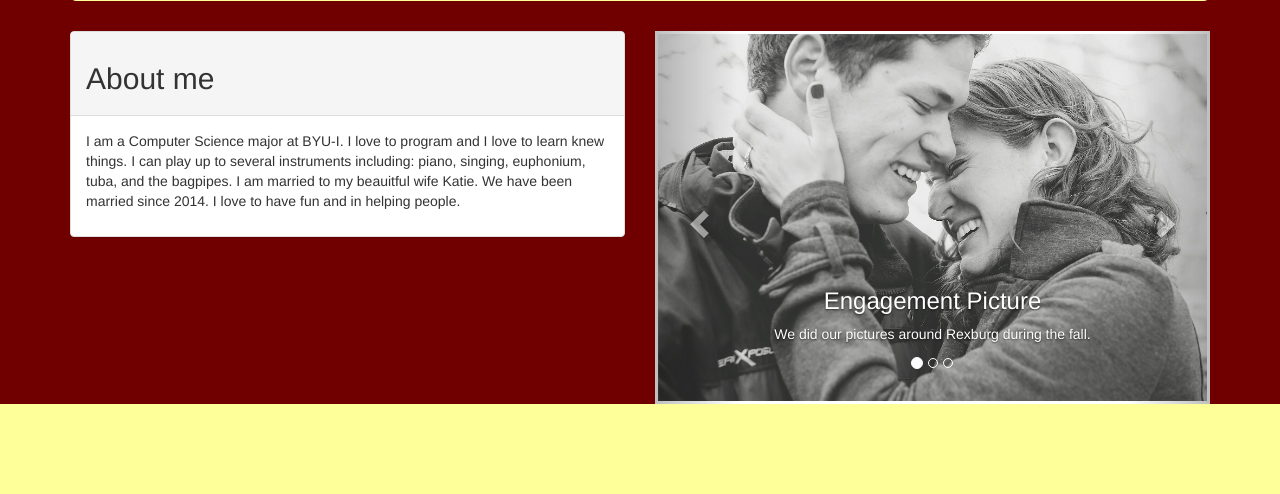
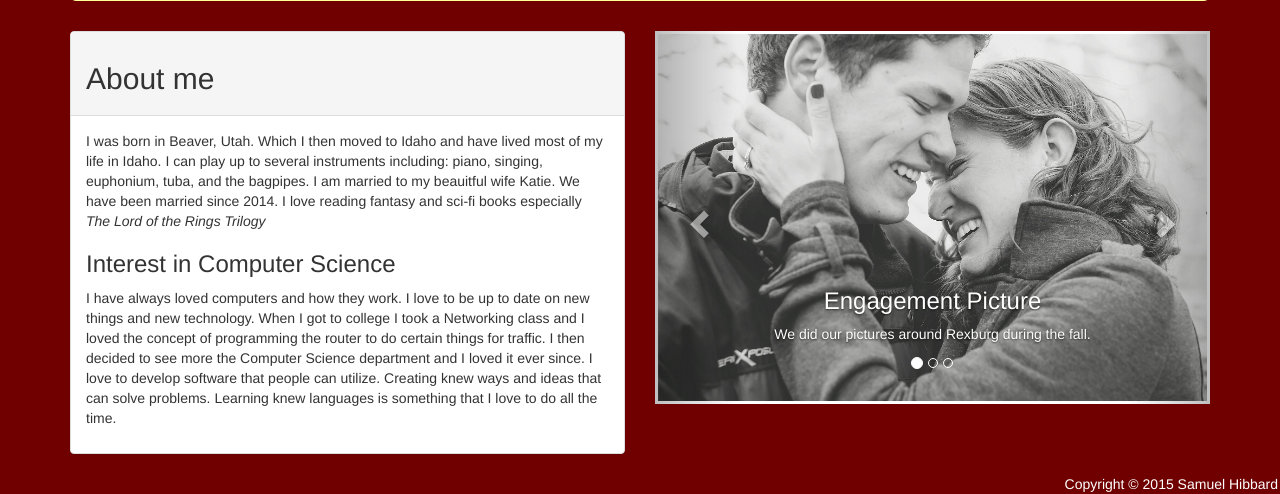
Before and after one commit to hibbards01/cs313, a PHP site: page / in a window 1280 px wide. Shown: the part 401-895 px from the top of the page. Before the commit the page ends 805 px from the top, so only its background shows below. Run offline with PHP 8.4, Linux system fonts and the light colour scheme; some libraries are stand-ins or nearby versions.

Commit message:
Added more text.

```diff
--- a/assignments.php
+++ b/assignments.php
@@ -18,5 +18,6 @@
       <div class="panel-body">Coming soon!</div>
     </div>
   </div>
+  <footer class="copyright">Copyright &#169; 2015 Samuel Hibbard</footer>
 </body>
 </html>
--- a/index.php
+++ b/index.php
@@ -24,10 +24,16 @@
         <div class="panel panel-default">
           <div class="panel-heading"><h2>About me</h2></div>
           <div class="panel-body">
-            <p>I am a Computer Science major at BYU-I. I love to program and I love to learn knew things.
+            <p>I was born in Beaver, Utah. Which I then moved to Idaho and have lived most of my life in Idaho.
             I can play up to several instruments including: piano, singing, euphonium, tuba, and the bagpipes. I
-            am married to my beauitful wife Katie. We have been married since 2014. I love to have fun and in helping
-            people.</p>
+            am married to my beauitful wife Katie. We have been married since 2014. I love reading fantasy and
+            sci-fi books especially <i>The Lord of the Rings Trilogy</i></p>
+            <h3>Interest in Computer Science</h3>
+            <p>I have always loved computers and how they work. I love to be up to date on new things and new technology. When
+            I got to college I took a Networking class and I loved the concept of programming the router to
+            do certain things for traffic. I then decided to see more the Computer Science department and I loved it
+            ever since. I love to develop software that people can utilize. Creating knew ways and ideas that can solve
+            problems. Learning knew languages is something that I love to do all the time.</p>
           </div>
         </div>
       </div>
@@ -79,6 +85,14 @@
         </div>
       </div>
     </div>
+    <!-- <div class="row">
+      <div class="col-md-12">
+        <div class="panel panel-defualt">
+
+        </div>
+      </div>
+    </div> -->
   </div>
+  <footer class="copyright">Copyright &#169; 2015 Samuel Hibbard</footer>
 </body>
 </html>
--- a/style.css
+++ b/style.css
@@ -9,3 +9,9 @@ body {
 .black-text {
   color: #330000;
 }
+
+.copyright {
+  color: #FFFFFF;
+  text-align: right;
+  padding-right: 2px;
+}
```
